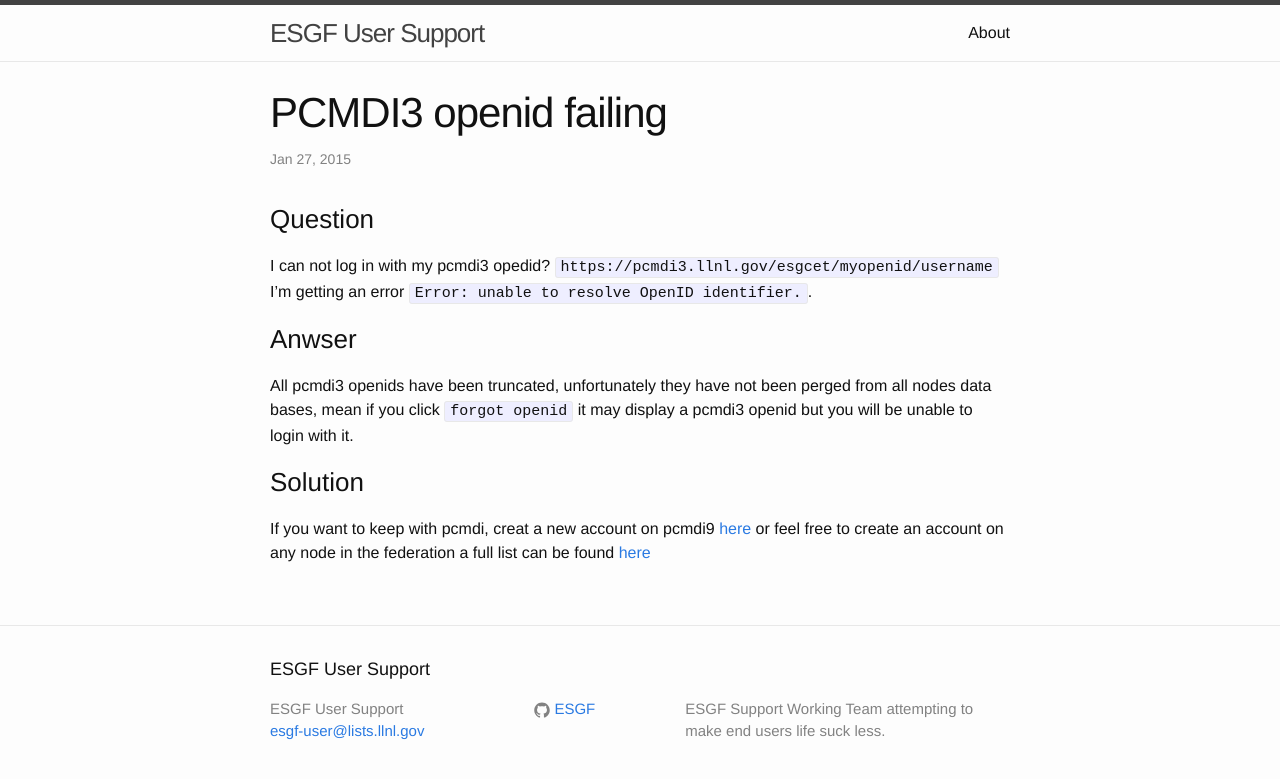
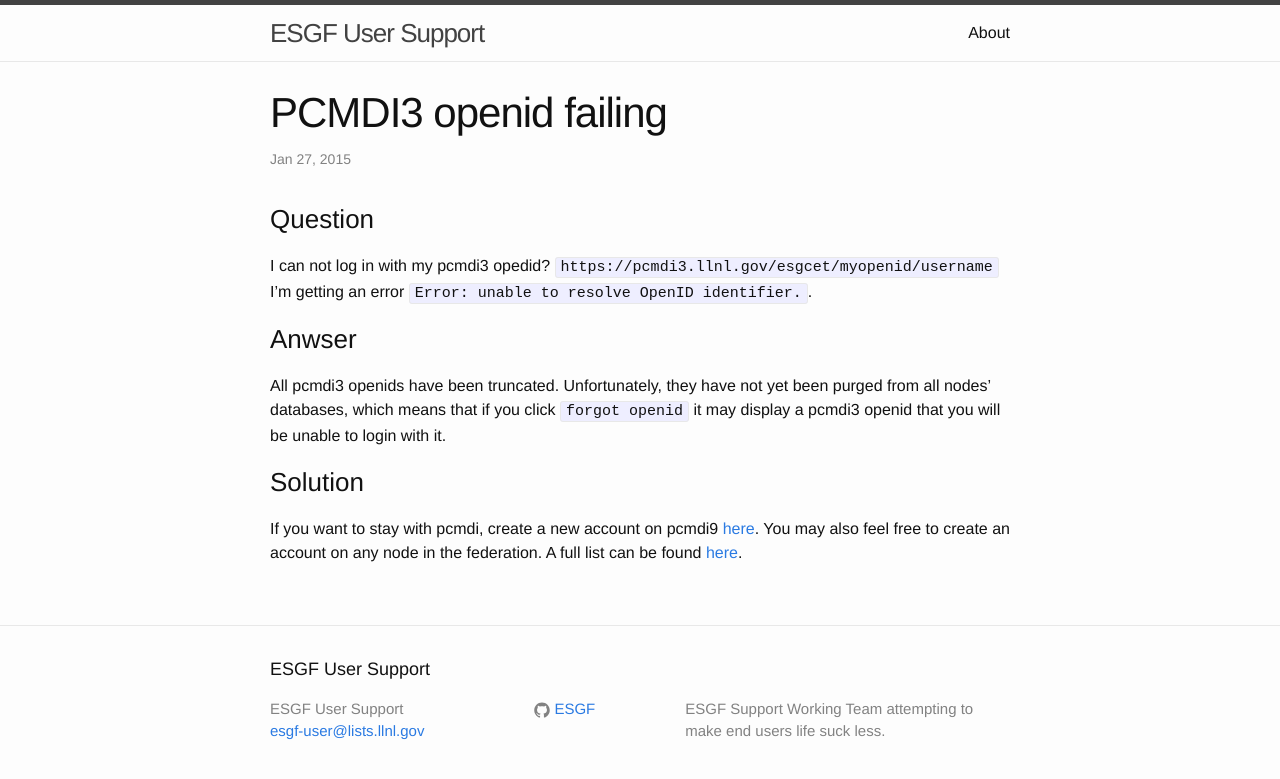
Before and after one commit to ESGF/esgf-swt, a Jekyll site: the page built from _posts/2015-01-27-pcmdi3-openids-fail.markdown, in a window 1280 px wide. Shown: the top 779 px of the page. Built offline with Jekyll 4.4.1, drawn with Linux system fonts in a browser that asks for light colours.

Commit message:
Update 2015-01-27-pcmdi3-openids-fail.markdown
Proofread Q&A post

```diff
--- a/_posts/2015-01-27-pcmdi3-openids-fail.markdown
+++ b/_posts/2015-01-27-pcmdi3-openids-fail.markdown
@@ -9,15 +9,14 @@
 I can not log in with my pcmdi3 opedid?  `https://pcmdi3.llnl.gov/esgcet/myopenid/username` I'm getting an error `Error: unable to resolve OpenID identifier.`.
 
 ###Anwser
-All pcmdi3 openids have been truncated, unfortunately they have not been
-perged from all nodes data bases, mean if you click `forgot openid` it
-may display a pcmdi3 openid but you will be unable to login with it.
+All pcmdi3 openids have been truncated. Unfortunately, they have not yet been
+purged from all nodes' databases, which means that if you click `forgot openid` it
+may display a pcmdi3 openid that you will be unable to login with it.
 
 ###Solution
-If you want to keep with pcmdi, creat a new account on pcmdi9
-[here][pcmdi9] or feel free to create an account on any node in the
-federation a full list can be found [here][nodelist]
-
+If you want to stay with pcmdi, create a new account on pcmdi9
+[here][pcmdi9]. You may also feel free to create an account on any node in the
+federation. A full list can be found [here][nodelist].
 
 
 [pcmdi9]: https://pcmdi9.llnl.gov/esgf-web-fe/createAccount
```
